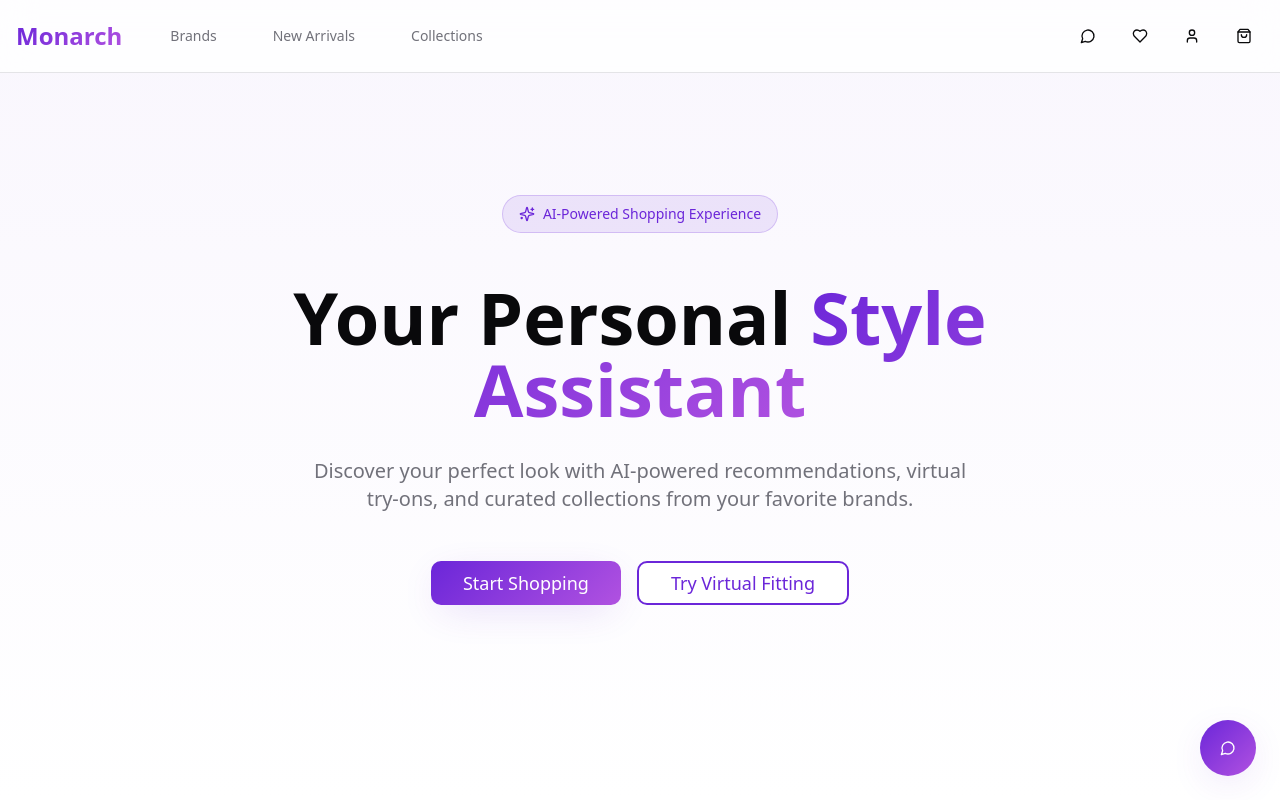
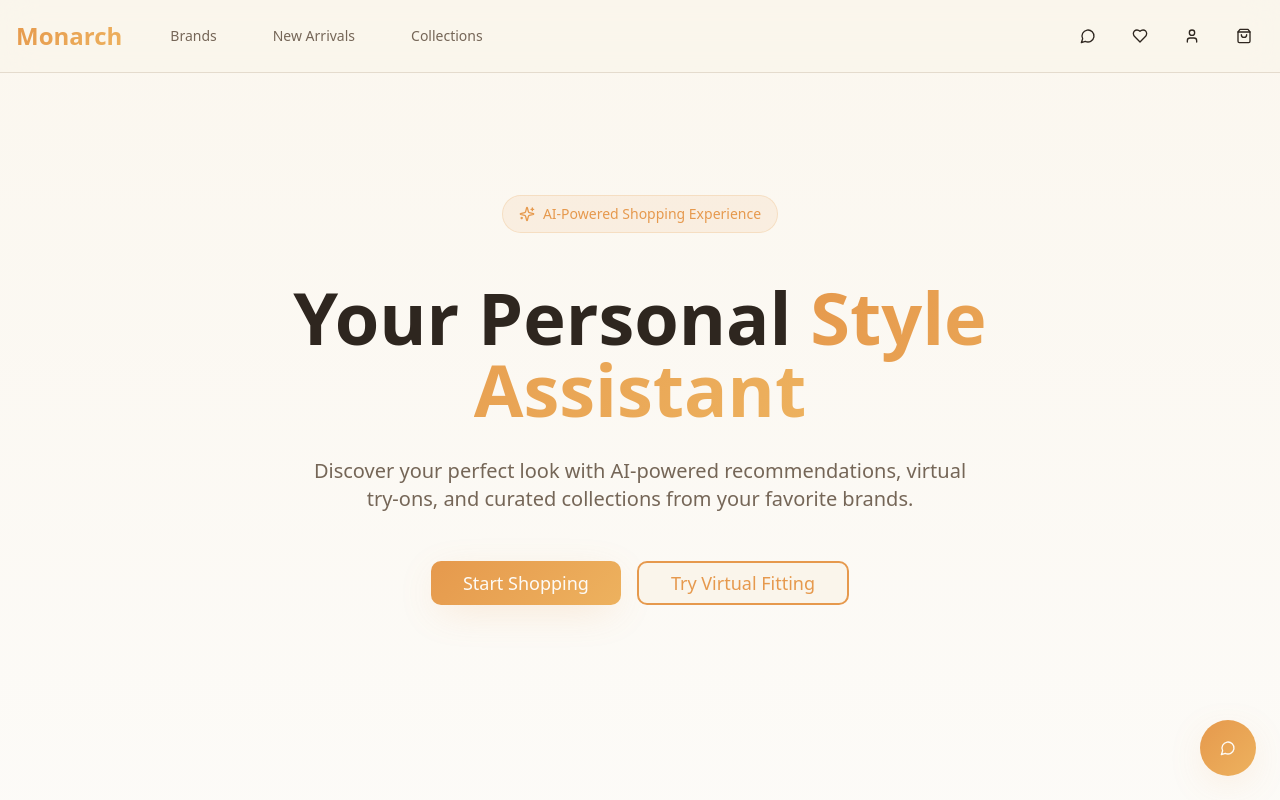
Before and after one commit to mymonarchcoder/chic-avatar-world, a React (Vite) app: page / in a window 1280 px wide. Shown: the top 800 px of the page. Built offline with nearby package versions, Linux system fonts and the light colour scheme; the HTML template or start-up script is replaced by a standard one.

Commit message:
Update colors to Monarch theme

```diff
--- a/src/index.css
+++ b/src/index.css
@@ -8,83 +8,83 @@ All colors MUST be HSL.
 
 @layer base {
   :root {
-    --background: 0 0% 100%;
-    --foreground: 240 10% 3.9%;
+    --background: 40 60% 95%;
+    --foreground: 30 20% 15%;
 
-    --card: 0 0% 100%;
-    --card-foreground: 240 10% 3.9%;
+    --card: 40 50% 98%;
+    --card-foreground: 30 20% 15%;
 
-    --popover: 0 0% 100%;
-    --popover-foreground: 240 10% 3.9%;
+    --popover: 40 50% 98%;
+    --popover-foreground: 30 20% 15%;
 
-    --primary: 263 70% 50%;
-    --primary-foreground: 0 0% 100%;
-    --primary-glow: 263 70% 65%;
+    --primary: 30 75% 60%;
+    --primary-foreground: 40 60% 98%;
+    --primary-glow: 30 75% 70%;
 
-    --secondary: 240 5% 96%;
-    --secondary-foreground: 240 6% 10%;
+    --secondary: 40 40% 90%;
+    --secondary-foreground: 30 20% 15%;
 
-    --accent: 38 92% 50%;
-    --accent-foreground: 240 10% 3.9%;
+    --accent: 35 80% 55%;
+    --accent-foreground: 40 60% 98%;
 
-    --muted: 240 5% 96%;
-    --muted-foreground: 240 4% 46%;
+    --muted: 40 40% 90%;
+    --muted-foreground: 30 15% 40%;
 
     --destructive: 0 72% 51%;
     --destructive-foreground: 0 0% 100%;
 
-    --border: 240 6% 90%;
-    --input: 240 6% 90%;
-    --ring: 263 70% 50%;
+    --border: 35 30% 85%;
+    --input: 35 30% 85%;
+    --ring: 30 75% 60%;
 
     --radius: 0.75rem;
 
-    --gradient-primary: linear-gradient(135deg, hsl(263 70% 50%), hsl(280 70% 60%));
-    --gradient-accent: linear-gradient(135deg, hsl(38 92% 50%), hsl(45 100% 60%));
-    --gradient-hero: linear-gradient(180deg, hsl(263 70% 98%), hsl(0 0% 100%));
+    --gradient-primary: linear-gradient(135deg, hsl(30 75% 60%), hsl(35 80% 65%));
+    --gradient-accent: linear-gradient(135deg, hsl(35 80% 55%), hsl(40 85% 60%));
+    --gradient-hero: linear-gradient(180deg, hsl(40 60% 96%), hsl(40 50% 98%));
 
-    --shadow-elegant: 0 10px 40px -10px hsl(263 70% 50% / 0.2);
-    --shadow-card: 0 4px 20px -2px hsl(240 10% 3.9% / 0.08);
+    --shadow-elegant: 0 10px 40px -10px hsl(30 75% 60% / 0.25);
+    --shadow-card: 0 4px 20px -2px hsl(30 50% 40% / 0.1);
 
     --transition-smooth: all 0.3s cubic-bezier(0.4, 0, 0.2, 1);
   }
 
   .dark {
-    --background: 240 10% 3.9%;
-    --foreground: 0 0% 98%;
+    --background: 30 25% 12%;
+    --foreground: 40 60% 98%;
 
-    --card: 240 10% 6%;
-    --card-foreground: 0 0% 98%;
+    --card: 30 25% 15%;
+    --card-foreground: 40 60% 98%;
 
-    --popover: 240 10% 6%;
-    --popover-foreground: 0 0% 98%;
+    --popover: 30 25% 15%;
+    --popover-foreground: 40 60% 98%;
 
-    --primary: 263 70% 60%;
-    --primary-foreground: 0 0% 100%;
-    --primary-glow: 263 70% 75%;
+    --primary: 30 75% 65%;
+    --primary-foreground: 30 25% 12%;
+    --primary-glow: 30 75% 75%;
 
-    --secondary: 240 6% 10%;
-    --secondary-foreground: 0 0% 98%;
+    --secondary: 30 20% 20%;
+    --secondary-foreground: 40 60% 98%;
 
-    --accent: 38 92% 50%;
-    --accent-foreground: 0 0% 98%;
+    --accent: 35 80% 60%;
+    --accent-foreground: 30 25% 12%;
 
-    --muted: 240 6% 10%;
-    --muted-foreground: 240 5% 64.9%;
+    --muted: 30 20% 20%;
+    --muted-foreground: 40 30% 65%;
 
     --destructive: 0 72% 51%;
     --destructive-foreground: 0 0% 98%;
 
-    --border: 240 6% 20%;
-    --input: 240 6% 20%;
-    --ring: 263 70% 60%;
+    --border: 30 20% 25%;
+    --input: 30 20% 25%;
+    --ring: 30 75% 65%;
 
-    --gradient-primary: linear-gradient(135deg, hsl(263 70% 60%), hsl(280 70% 70%));
-    --gradient-accent: linear-gradient(135deg, hsl(38 92% 50%), hsl(45 100% 60%));
-    --gradient-hero: linear-gradient(180deg, hsl(240 10% 6%), hsl(240 10% 3.9%));
+    --gradient-primary: linear-gradient(135deg, hsl(30 75% 65%), hsl(35 80% 70%));
+    --gradient-accent: linear-gradient(135deg, hsl(35 80% 60%), hsl(40 85% 65%));
+    --gradient-hero: linear-gradient(180deg, hsl(30 25% 15%), hsl(30 25% 12%));
 
-    --shadow-elegant: 0 10px 40px -10px hsl(263 70% 60% / 0.3);
-    --shadow-card: 0 4px 20px -2px hsl(0 0% 0% / 0.3);
+    --shadow-elegant: 0 10px 40px -10px hsl(30 75% 65% / 0.3);
+    --shadow-card: 0 4px 20px -2px hsl(0 0% 0% / 0.4);
   }
 }
 
```
